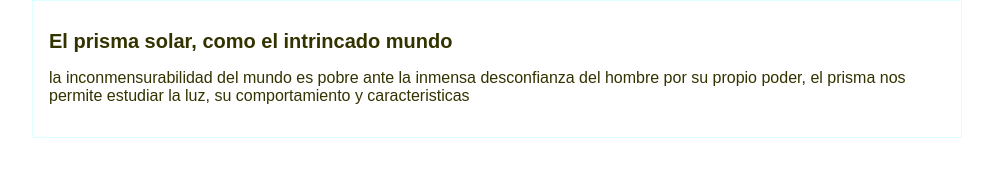
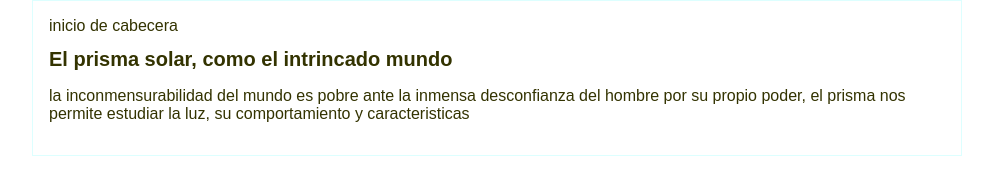
Before and after one commit to adolinar123/Articulo, a plain HTML site: page articulo.html in a window 1280 px wide. Shown: the whole page, without its empty margins (143-1136 px from the left). Drawn offline with Linux system fonts and the light colour scheme.

Commit message:
se adiciona la cabecera EN HTML

```diff
--- a/articulo.html
+++ b/articulo.html
@@ -9,6 +9,9 @@
 </head>
 <body>
     <div id="container">
+        <div id="cabecera">
+            inicio de cabecera
+        </div>
         <div id="post">
             <h1>El prisma solar, como el intrincado mundo</h1>
 
```
